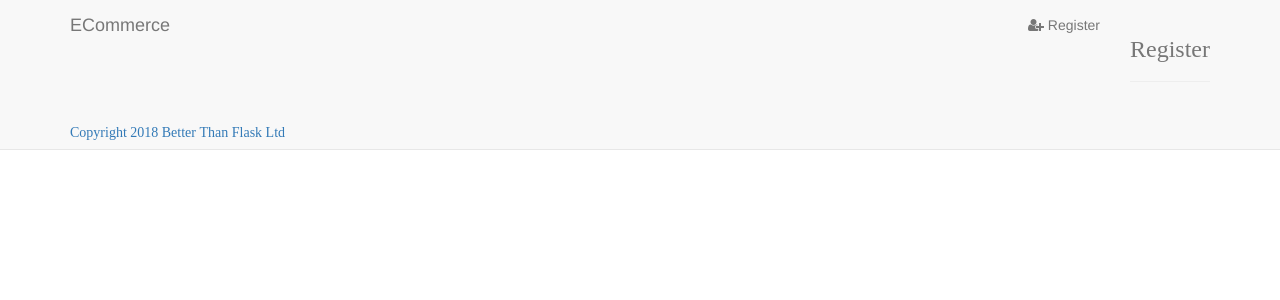
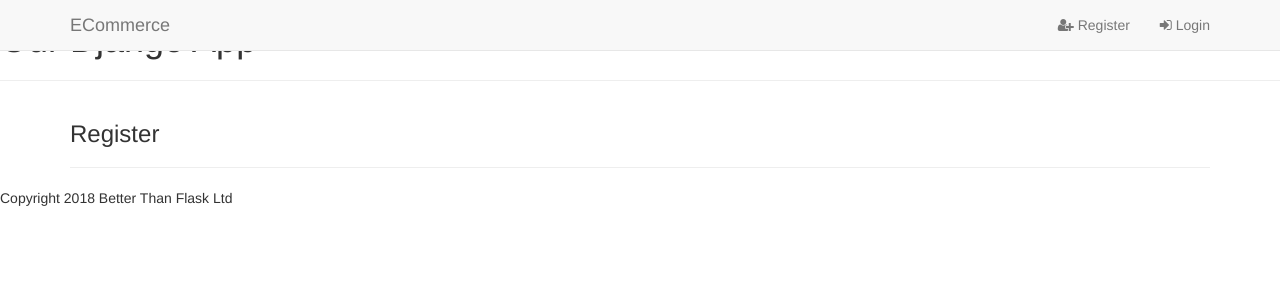
Before and after one commit to sweetmentor/Try-Django, a Django app: page /accounts/register in a window 1280 px wide. Shown: the top 300 px of the page. Run offline with Django 3.2, Linux system fonts and the light colour scheme; some libraries are stand-ins or nearby versions.

Commit message:
initial commit

```diff
--- a/home/templates/home/base.html
+++ b/home/templates/home/base.html
@@ -26,10 +26,10 @@
             <div id="navbar" class="navbar-collapse collapse">
                 <ul class="nav navbar-nav navbar-right">
                     {% if user.is_authenticated %}
-                        <li><a href="/accounts/logout"><i class="fa fa-sign-out"></i> Logout</a></li>
+                        <li><a href="{% url 'logout' %}"><i class="fa fa-sign-out"></i> Logout</a></li>
                     {%  else %}
-                        <li><a href="/accounts/register"><i class="fa fa-user-plus"></i> Register</a></li>
-                        <li><a href="/accounts/login"><i class="fa fa-sign-in></i> Login</a></li>
+                        <li><a href="{% url 'register' %}"><i class="fa fa-user-plus"></i> Register</a></li>
+                        <li><a href="{% url 'login' %}"><i class="fa fa-sign-in"></i> Login</a></li>
                     {% endif %}
                 </ul>
             </div>
--- a/trydjango/urls.py
+++ b/trydjango/urls.py
@@ -21,7 +21,7 @@
 urlpatterns = [
     url(r'^admin/', admin.site.urls),
     url(r'^$', get_index),
-    url(r'^accounts/login$', login),
-    url(r'^accounts/register$', register),
-    url(r'^accounts/logout$', logout)
+    url(r'^accounts/login$', login, name="login"),
+    url(r'^accounts/register$', register, name="register"),
+    url(r'^accounts/logout$', logout, name="logout")
 ]
```
Also changed, not shown: accounts/forms.py (added), db.sqlite3.
